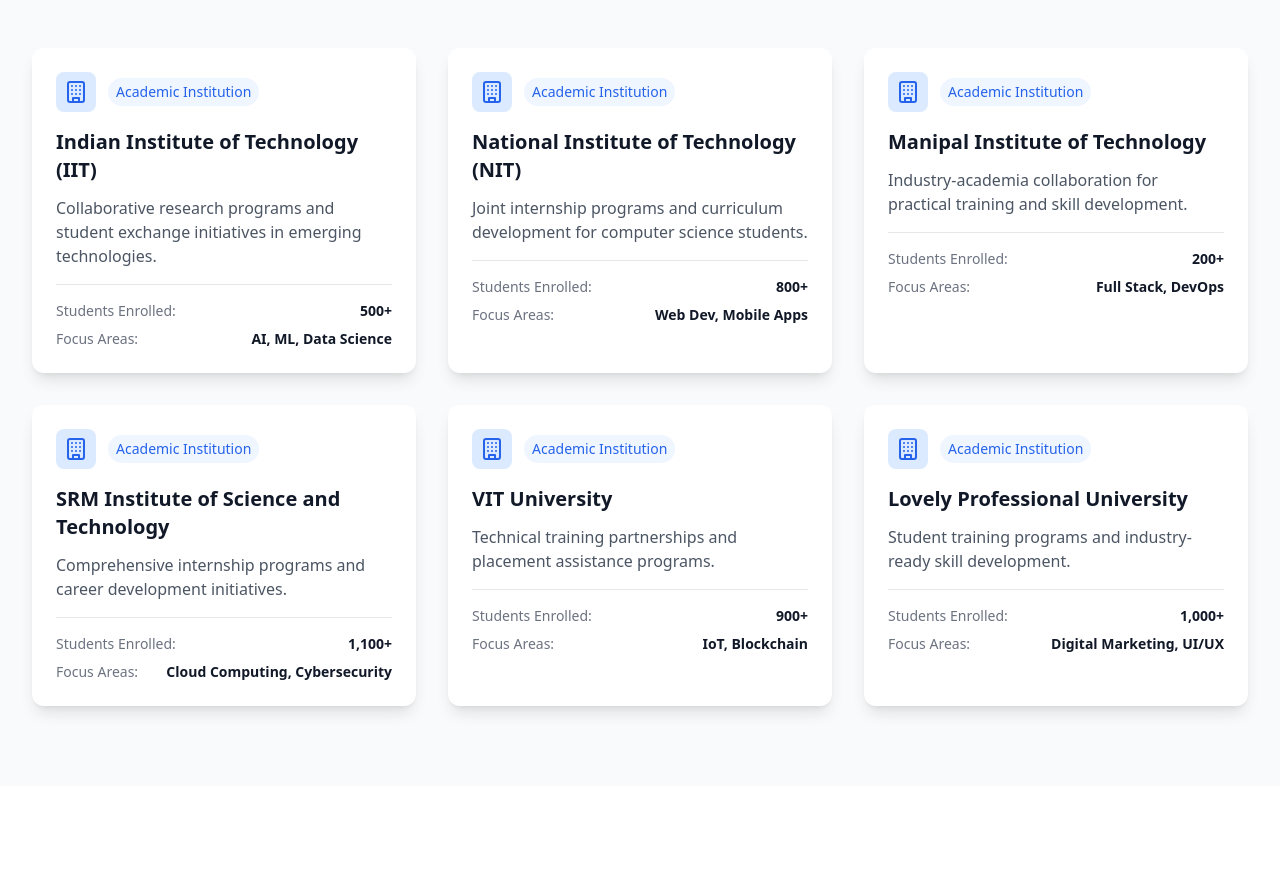
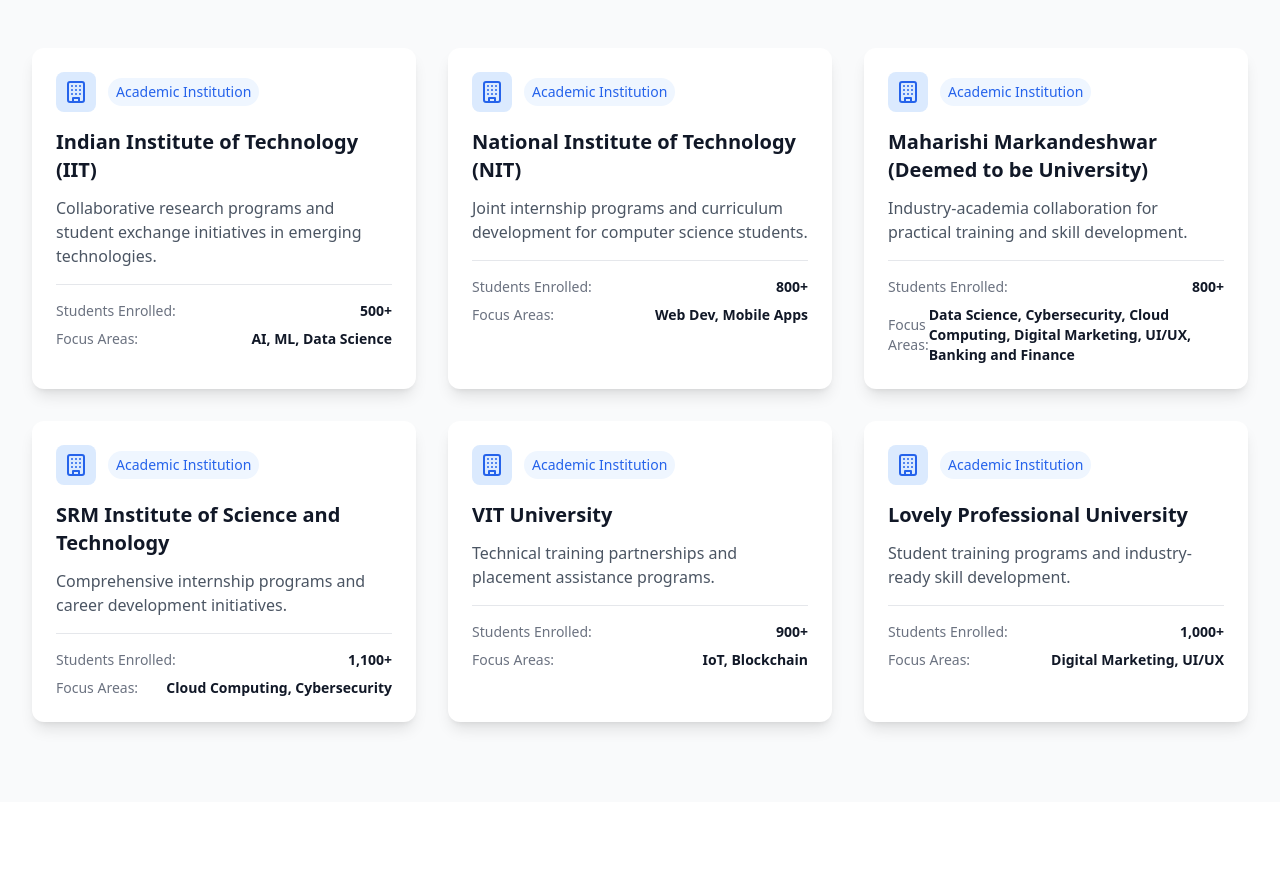
Before and after one commit to Dharmendra20009/viziopath-app, a React (Vite) app: page /mous in a window 1280 px wide. Shown: the part 960-1830 px from the top of the page. Built offline with nearby package versions, Linux system fonts and the light colour scheme.

Commit message:
changes in image info

```diff
--- a/src/pages/MOUs.tsx
+++ b/src/pages/MOUs.tsx
@@ -19,11 +19,11 @@ const MOUs = () => {
       programs: 'Web Dev, Mobile Apps'
     },
     {
-      name: 'Manipal Institute of Technology',
+      name: 'Maharishi Markandeshwar (Deemed to be University)',
       type: 'Academic Institution',
       description: 'Industry-academia collaboration for practical training and skill development.',
-      students: '200+',
-      programs: 'Full Stack, DevOps'
+      students: '800+',
+      programs: 'Data Science, Cybersecurity, Cloud Computing, Digital Marketing, UI/UX, Banking and Finance'
     },
     {
       name: 'SRM Institute of Science and Technology',
```
